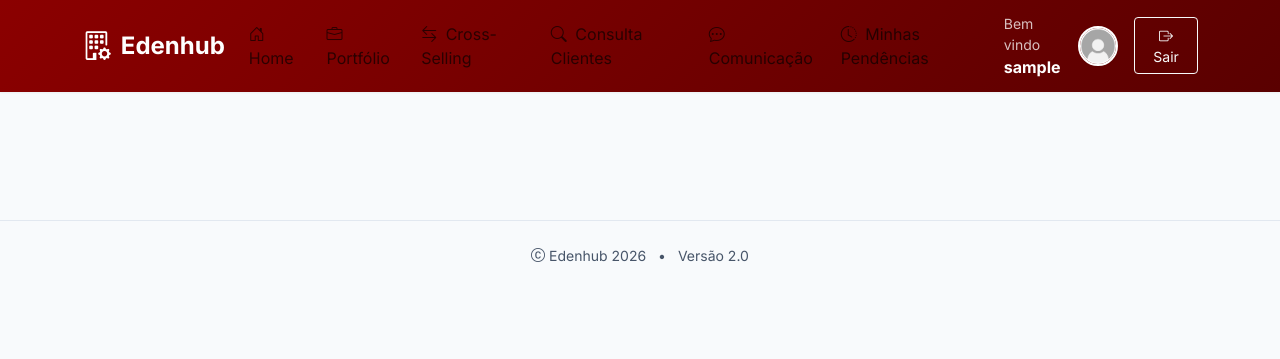
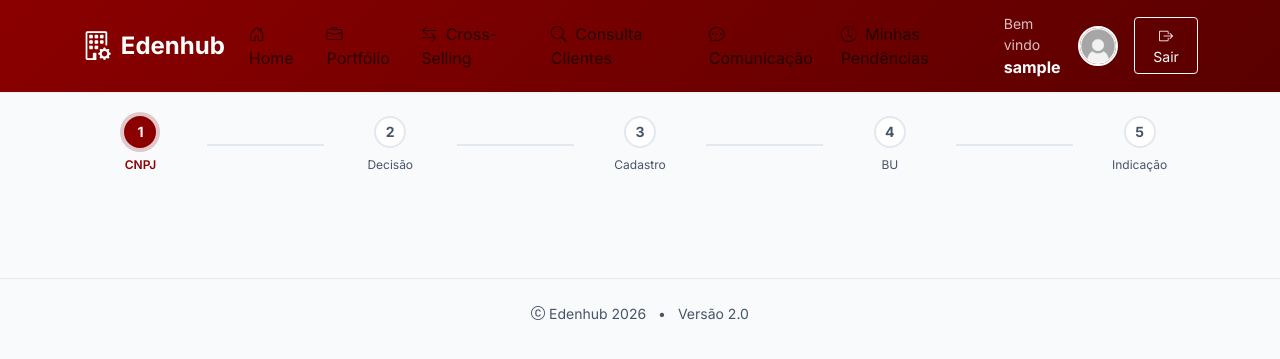
Before and after one commit to Rafael-Albuquerque06/Sistema-Edenhub, a Flask app: template app/templates/crosselling.html in a window 1280 px wide. Shown: the top 359 px of the page. Run offline with Flask 3, Linux system fonts and the light colour scheme; the template is opened without the code that fills it: values that come from a table or form of the project are taken from there, others are empty; the visitor is signed in with stand-in values (Sample User, id 1).

Commit message:
fix: corrige erro enumerate no template crosselling.html

```diff
--- a/app/templates/crosselling.html
+++ b/app/templates/crosselling.html
@@ -3,19 +3,29 @@
 {% block content %}
 
 <!-- PROGRESS INDICATOR -->
-{% set etapas = ['cnpj', 'decisao', 'cadastro', 'bu', 'indicacao'] %}
-{% set nomes_etapas = ['CNPJ', 'Decisão', 'Cadastro', 'BU', 'Indicação'] %}
-{% set etapa_index = etapas.index(etapa) if etapa in etapas else 0 %}
+{% set etapas = [
+    (1, 'cnpj', 'CNPJ'),
+    (2, 'decisao', 'Decisão'),
+    (3, 'cadastro', 'Cadastro'),
+    (4, 'bu', 'BU'),
+    (5, 'indicacao', 'Indicação')
+] %}
+{% set etapa_index = 0 %}
+{% for i, etapa_key, nome in etapas %}
+    {% if etapa_key == etapa %}
+        {% set etapa_index = i - 1 %}
+    {% endif %}
+{% endfor %}
 <div class="row mb-4">
     <div class="col-12">
         <div class="progress-indicator">
-            {% for i, nome in enumerate(nomes_etapas) %}
-            <div class="progress-step{% if i < etapa_index %} completed{% elif i == etapa_index %} active{% endif %}">
-                <div class="progress-step-circle">{{ i + 1 }}</div>
+            {% for i, etapa_key, nome in etapas %}
+            <div class="progress-step{% if i - 1 < etapa_index %} completed{% elif i - 1 == etapa_index %} active{% endif %}">
+                <div class="progress-step-circle">{{ i }}</div>
                 <div class="progress-step-label">{{ nome }}</div>
             </div>
-            {% if i < nomes_etapas|length - 1 %}
-            <div class="progress-connector{% if i < etapa_index %} completed{% endif %}"></div>
+            {% if i < etapas|length %}
+            <div class="progress-connector{% if i - 1 < etapa_index %} completed{% endif %}"></div>
             {% endif %}
             {% endfor %}
         </div>
```
